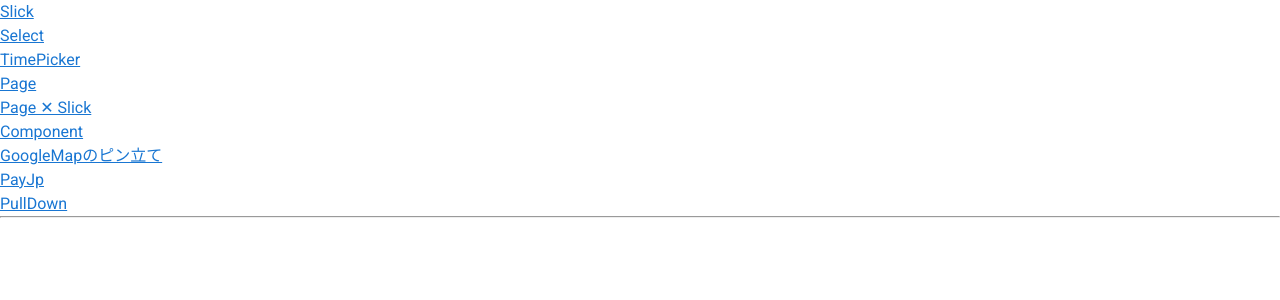
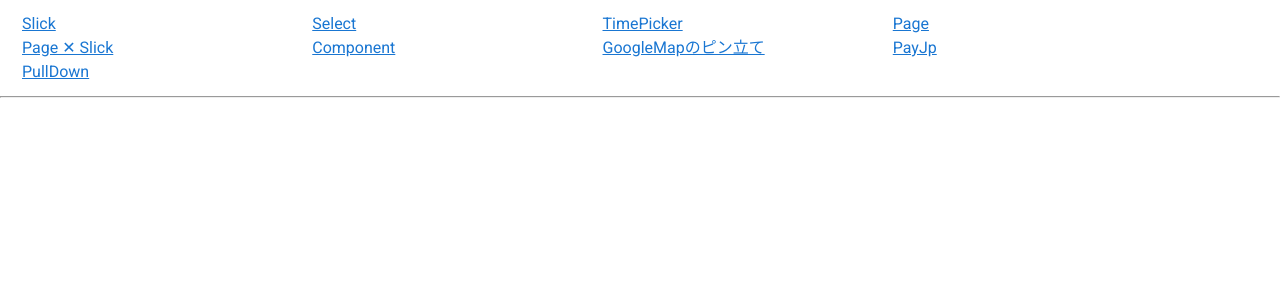
Before and after one commit to ShunSakakida/verify-vue, a Vue app: page / in a window 1280 px wide. Shown: the top 300 px of the page. Built offline with nearby package versions, Linux system fonts and the light colour scheme.

Commit message:
レイアウト変更

```diff
--- a/src/App.vue
+++ b/src/App.vue
@@ -1,15 +1,17 @@
 <template>
   <v-app>
-      <router-link to="/slick">Slick</router-link>
-      <router-link to="/select">Select</router-link>
-      <router-link to="/timePicker">TimePicker</router-link>
-      <router-link to="/page">Page</router-link>
-      <router-link to="/page-slick">Page ✕ Slick</router-link>
-      <router-link to="/component">Component</router-link>
-      <router-link to="/gmappin">GoogleMapのピン立て</router-link>
-      <router-link to="/payjp">PayJp</router-link>
-      <router-link to="/pulldown">PullDown</router-link>
-      <hr>
+    <div class="container">
+      <router-link class="rl" to="/slick">Slick</router-link>
+      <router-link class="rl" to="/select">Select</router-link>
+      <router-link class="rl" to="/timePicker">TimePicker</router-link>
+      <router-link class="rl" to="/page">Page</router-link>
+      <router-link class="rl" to="/page-slick">Page ✕ Slick</router-link>
+      <router-link class="rl" to="/component">Component</router-link>
+      <router-link class="rl" to="/gmappin">GoogleMapのピン立て</router-link>
+      <router-link class="rl" to="/payjp">PayJp</router-link>
+      <router-link class="rl" to="/pulldown">PullDown</router-link>
+    </div>
+    <hr>
     <router-view />
     <link href="https://use.fontawesome.com/releases/v5.6.1/css/all.css" rel="stylesheet">
 
@@ -32,3 +34,22 @@
   }),
 };
 </script>
+<style scoped>
+.rl{
+  width: 25%
+}
+
+.container{
+  display: flex;
+  flex-wrap: wrap;
+  justify-content: space-between;
+  margin: 0 10px;
+
+
+}
+
+
+</style>
+<style>
+@import "./assets/css/style.css";
+</style>
--- a/src/views/PayJp.vue
+++ b/src/views/PayJp.vue
@@ -65,6 +65,3 @@
  }
 
 </script>
-<style scoped>
-@import "../assets/css/style_base.css";
-</style>
```
Also changed, not shown: src/assets/css/style.css (renamed from src/assets/css/style_base.css), 1 other file (tests, documents, lock files or other folders).
